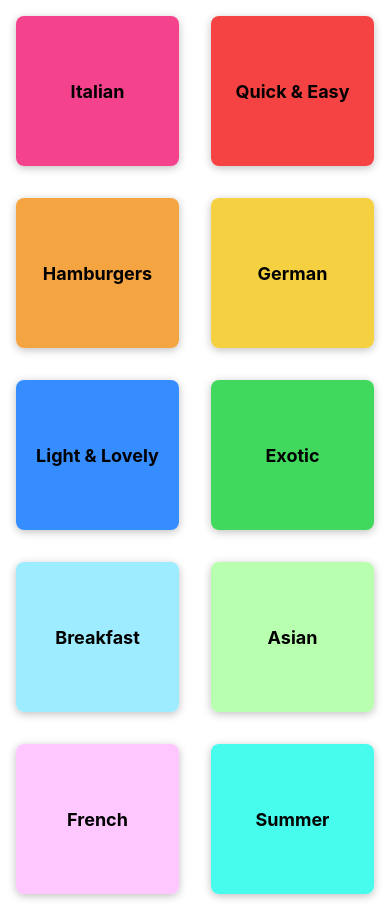
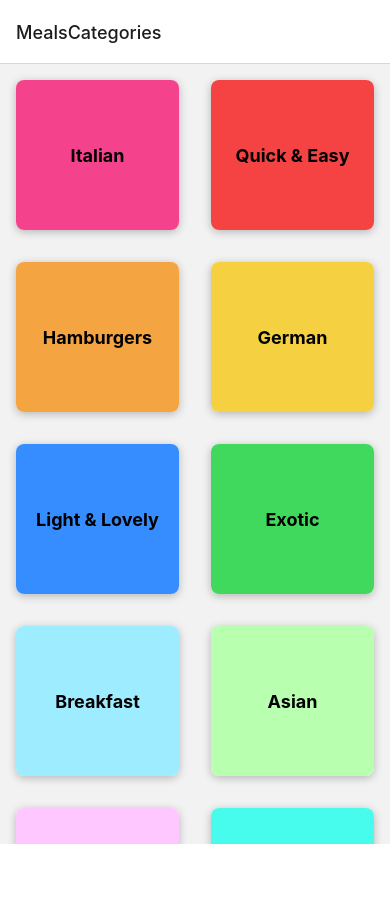
Before and after one commit to chaikovskyit/dishes, a React Native app: screen /MealsCategories in a window 390 px wide. After the commit the page ends 844 px from the top, so only its background shows below. Built offline with nearby package versions, Linux system fonts and the light colour scheme.

Commit message:
added navigation for first screen installing packages

```diff
--- a/App.js
+++ b/App.js
@@ -1,14 +1,22 @@
 import { StatusBar } from "expo-status-bar";
 import { StyleSheet, SafeAreaView } from "react-native";
 import CategoriesScreen from "./screens/CategoriesScreen";
+import { NavigationContainer } from "@react-navigation/native";
+import { createNativeStackNavigator } from '@react-navigation/native-stack'
+
+const Stack = createNativeStackNavigator()
 
 export default function App() {
   return (
     <>
-      <SafeAreaView>
-        <StatusBar style="light" />
-        <CategoriesScreen />
-      </SafeAreaView>
+
+        <StatusBar style="dark" />
+        <NavigationContainer>
+          <Stack.Navigator>
+            <Stack.Screen name='MealsCategories' component={CategoriesScreen}/>
+          </Stack.Navigator>
+        </NavigationContainer>
+
     </>
   );
 }
--- a/package.json
+++ b/package.json
@@ -9,10 +9,14 @@
     "web": "expo start --web"
   },
   "dependencies": {
+    "@react-navigation/native": "^6.1.1",
+    "@react-navigation/native-stack": "^6.9.7",
     "expo": "~47.0.9",
     "expo-status-bar": "~1.4.2",
     "react": "18.1.0",
-    "react-native": "0.70.5"
+    "react-native": "0.70.5",
+    "react-native-safe-area-context": "4.4.1",
+    "react-native-screens": "~3.18.0"
   },
   "devDependencies": {
     "@babel/core": "^7.12.9"
--- a/screens/CategoriesScreen.js
+++ b/screens/CategoriesScreen.js
@@ -12,7 +12,7 @@
 };
 
 const CategoriesScreen = () => {
-  console.log(CATEGORIES);
+
   return (
     <FlatList
       data={CATEGORIES}
```
Also changed, not shown: 1 other file (tests, documents, lock files or other folders).
